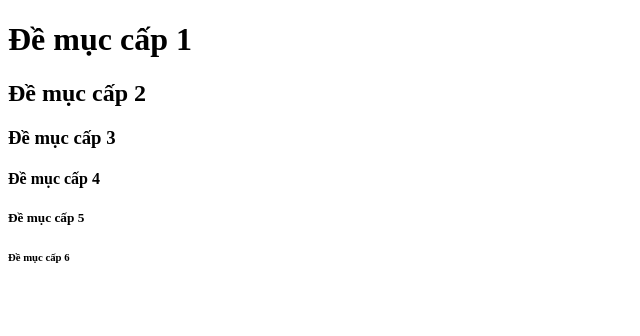
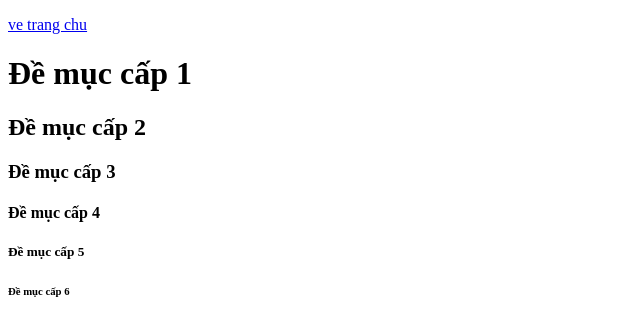
Before and after one commit to minhbeo4112k8-star/chamcom.github.io, a plain HTML site: page baitapF2/hinh2.html in a window 1280 px wide. Shown: the whole page, without its empty margins (0-640 px from the left). Drawn offline with Linux system fonts and the light colour scheme.

Commit message:
Update hinh2.html

```diff
--- a/baitapF2/hinh2.html
+++ b/baitapF2/hinh2.html
@@ -5,7 +5,7 @@
 	<title>Các cấp đề mục của trang web</title>
 </head>
     <body>
-
+       <p><a href="../index.html">ve trang chu</a></p>
         <h1>Đề mục cấp 1</h1>
         <h2>Đề mục cấp 2</h2>
         <h3>Đề mục cấp 3</h3>
```
